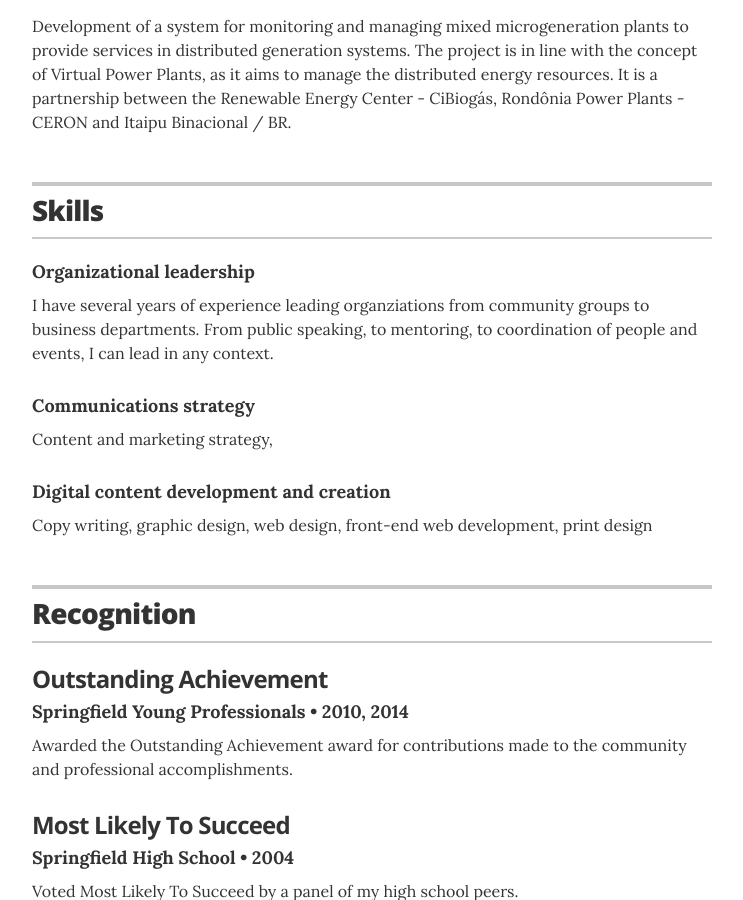
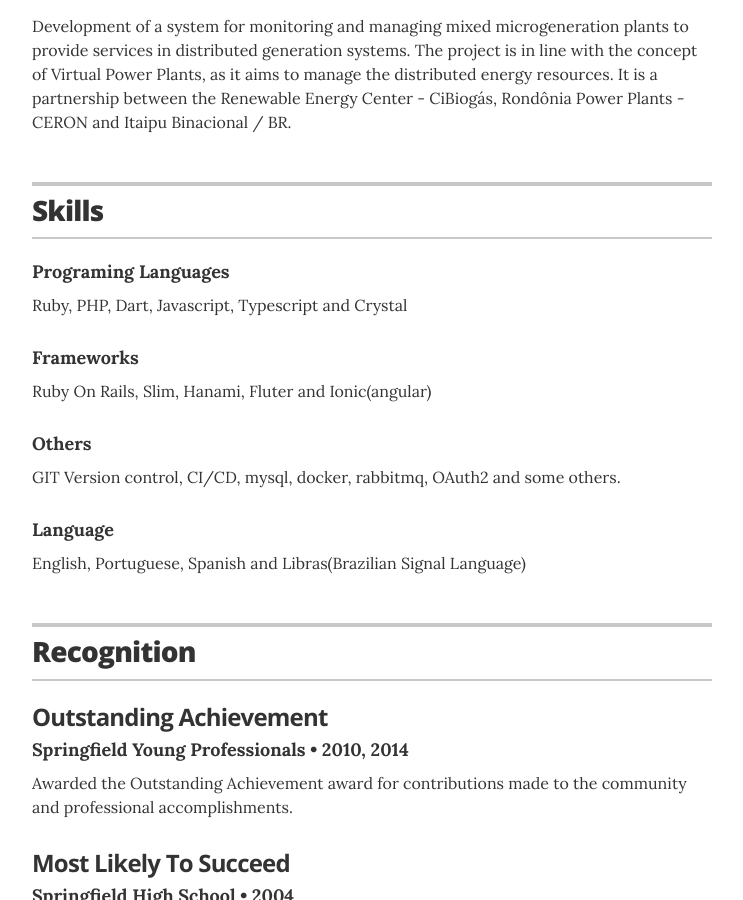
Before and after one commit to jglovier/resume-template, a Jekyll site: the page built from index.html, in a window 1280 px wide and 900 px high, scrolled down 2414 px. Shown: the whole window, without its empty margins (268-1011 px from the left). Built offline with Jekyll 4.4.1, drawn with Linux system fonts in a browser that asks for light colours.

Commit message:
Adicionando dados no curriculo

```diff
--- a/_data/skills.yml
+++ b/_data/skills.yml
@@ -1,12 +1,15 @@
 # Skills
 # Organizational leadership
-- skill: Organizational leadership
-  description: I have several years of experience leading organziations from community groups to business departments. From public speaking, to mentoring, to coordination of people and events, I can lead in any context.
+- skill: Programing Languages
+  description: Ruby, PHP, Dart, Javascript, Typescript and Crystal
 
 # Communications strategy
-- skill: Communications strategy
-  description: Content and marketing strategy,
+- skill: Frameworks
+  description: Ruby On Rails, Slim, Hanami, Fluter and Ionic(angular)
 
 # Digital content development and creation
-- skill: Digital content development and creation
-  description: Copy writing, graphic design, web design, front-end web development, print design
+- skill: Others
+  description:  GIT Version control, CI/CD, mysql, docker, rabbitmq, OAuth2 and some others.
+
+- skill: Language
+  description:  English, Portuguese, Spanish and Libras(Brazilian Signal Language)
```
